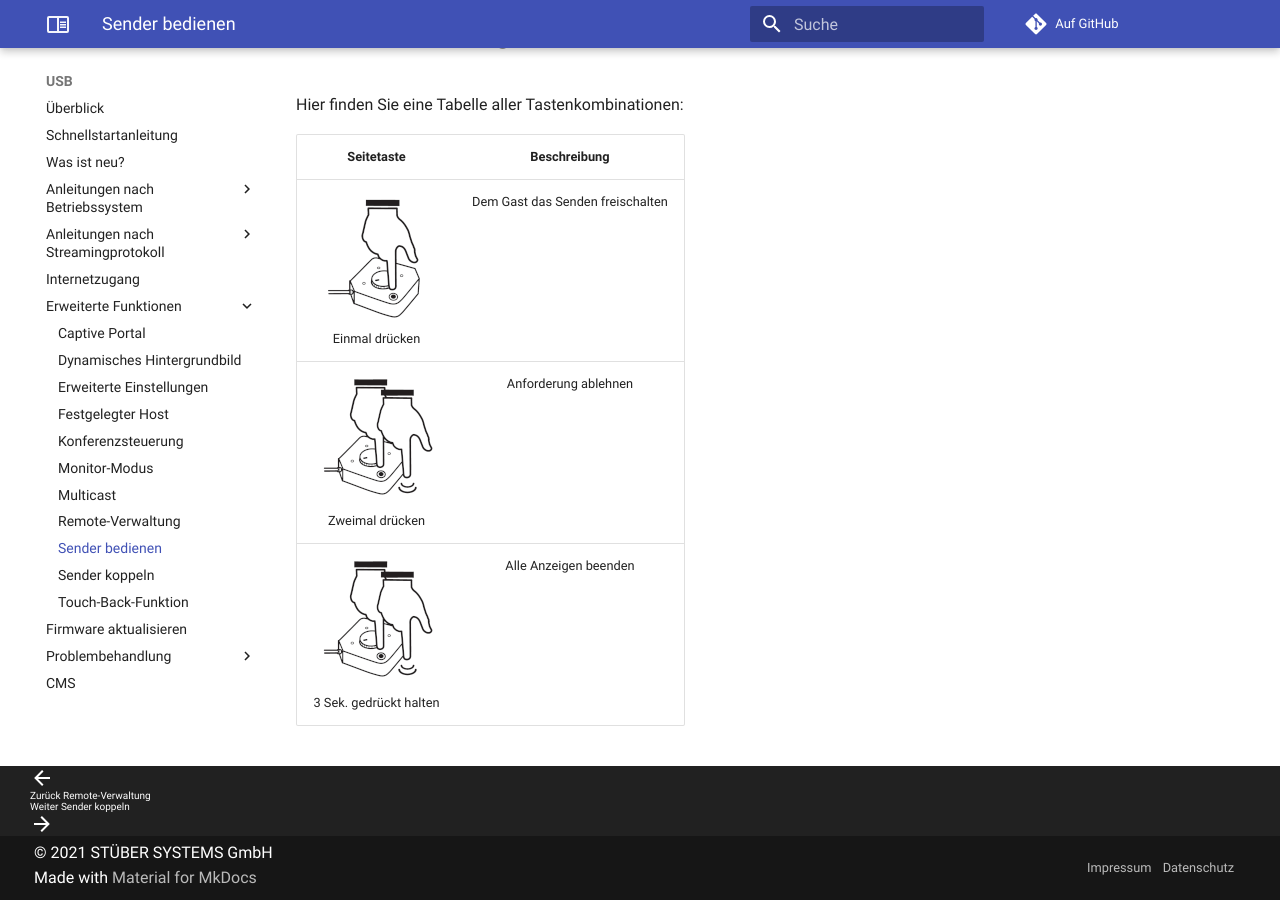
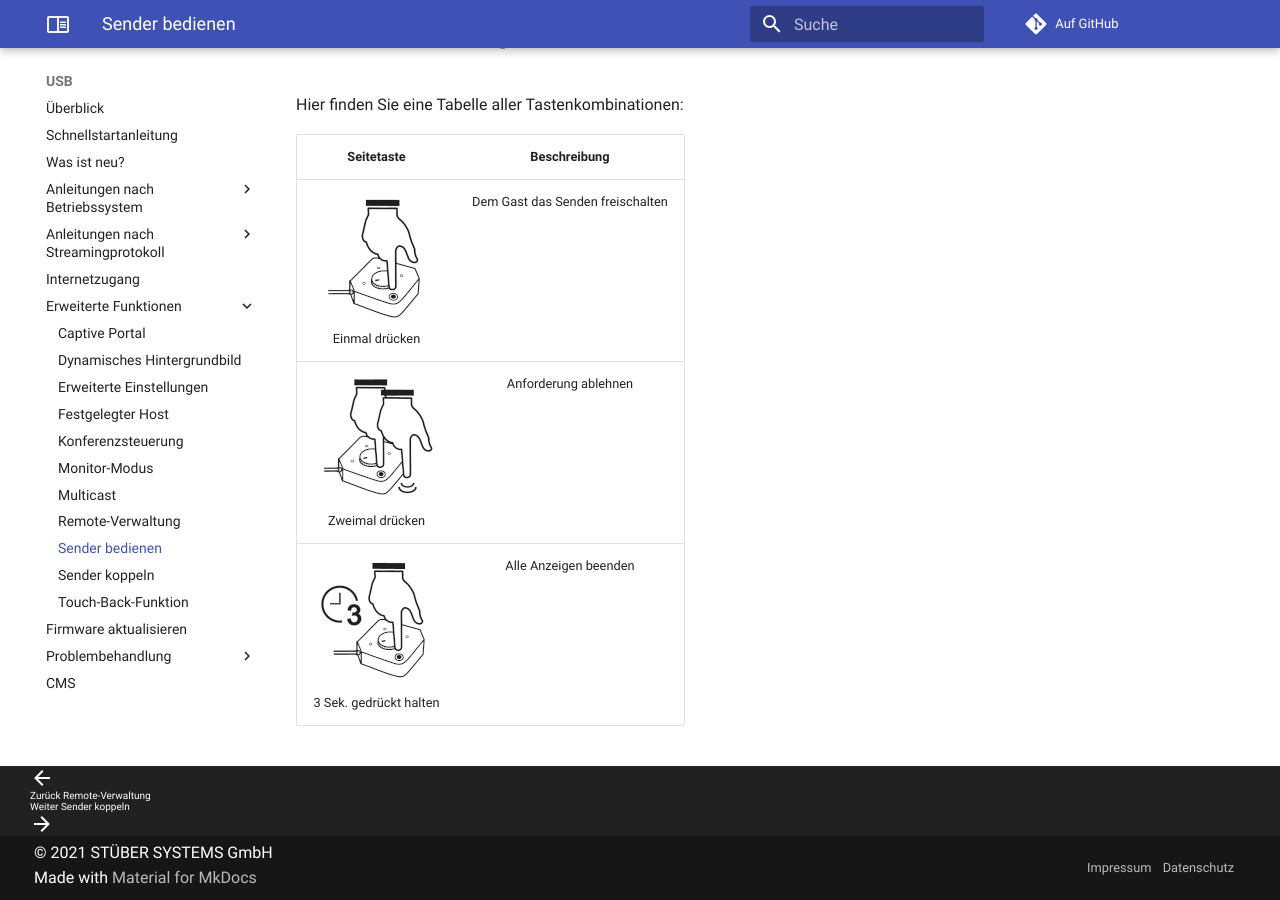
Before and after one commit to stuebersystems/doc.quattropod.de, an MkDocs documentation site: the page built from docs/usb/TX-controls.md, in a window 1280 px wide and 900 px high, scrolled down 1470 px. Built offline with MkDocs 1.6.1 and Material for MkDocs 9.7.7, drawn with Linux system fonts in a browser that asks for light colours; comment, search, counter and statistics services are not loaded.

Commit message:
Update TX-controls.md

```diff
--- a/docs/usb/TX-controls.md
+++ b/docs/usb/TX-controls.md
@@ -23,4 +23,4 @@ Hier finden Sie eine Tabelle aller Tastenkombinationen:
 | :----: | :----: |
 | ![](/assets/img/Main-Button_Single-click.USB.png)<br>Einmal drücken | Dem Gast das Senden freischalten
 | ![](/assets/img/Main-Button_Double-click.USB.png)<br>Zweimal drücken | Anforderung ablehnen
-| ![](/assets/img/Main-Button_Double-click.USB.png)<br>3 Sek. gedrückt halten | Alle Anzeigen beenden
+| ![](/assets/img/Main-Button_3sec-click.USB.png)<br>3 Sek. gedrückt halten | Alle Anzeigen beenden
```
